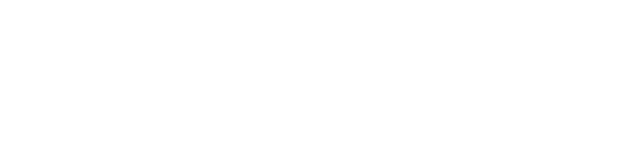
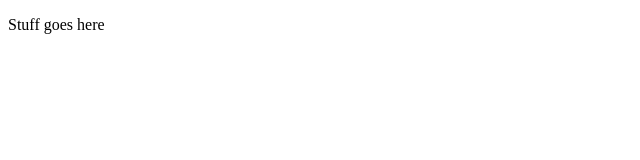
Before and after one commit to ejliberman/collab-w1-d4, a plain HTML site: page index.html in a window 1280 px wide. Shown: the whole page, without its empty margins (0-640 px from the left). Drawn offline with Linux system fonts and the light colour scheme.

Commit message:
A super commit

```diff
--- a/index.html
+++ b/index.html
@@ -14,7 +14,7 @@
         </header>
 
         <div id="mainContainer">
-
+            <p>Stuff goes here</p>
         </div>
 
         <footer>
```
